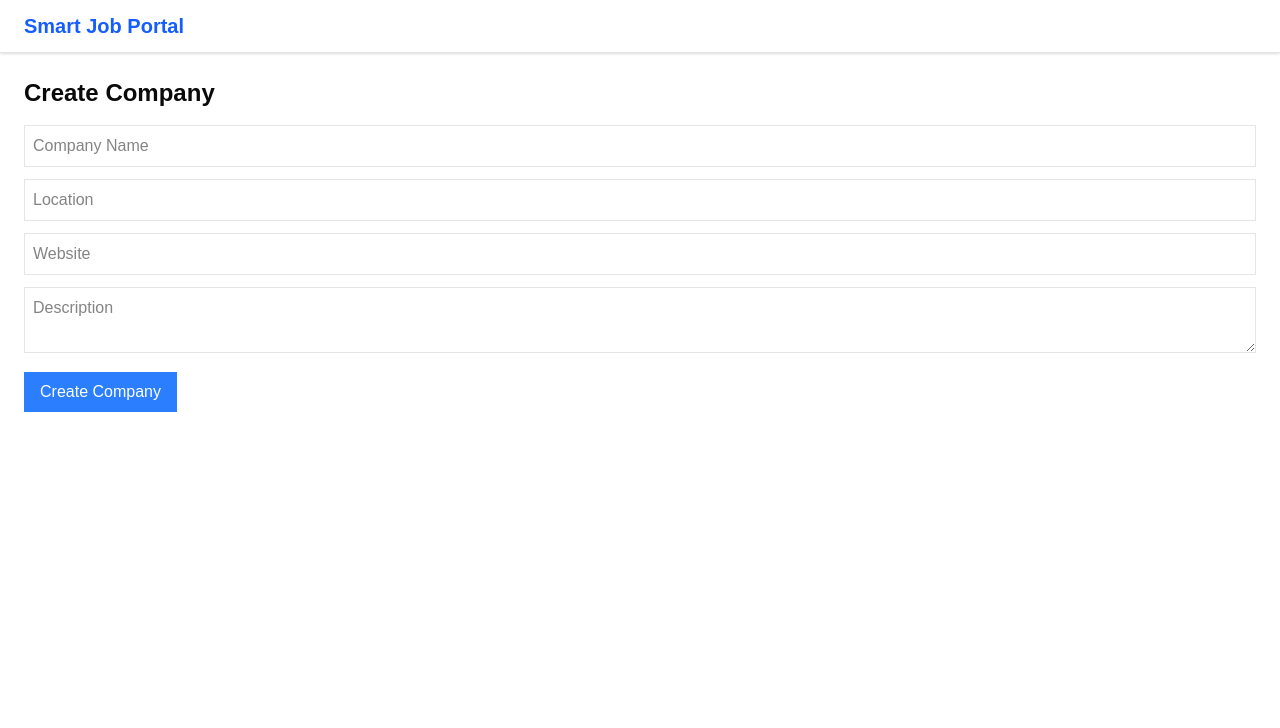
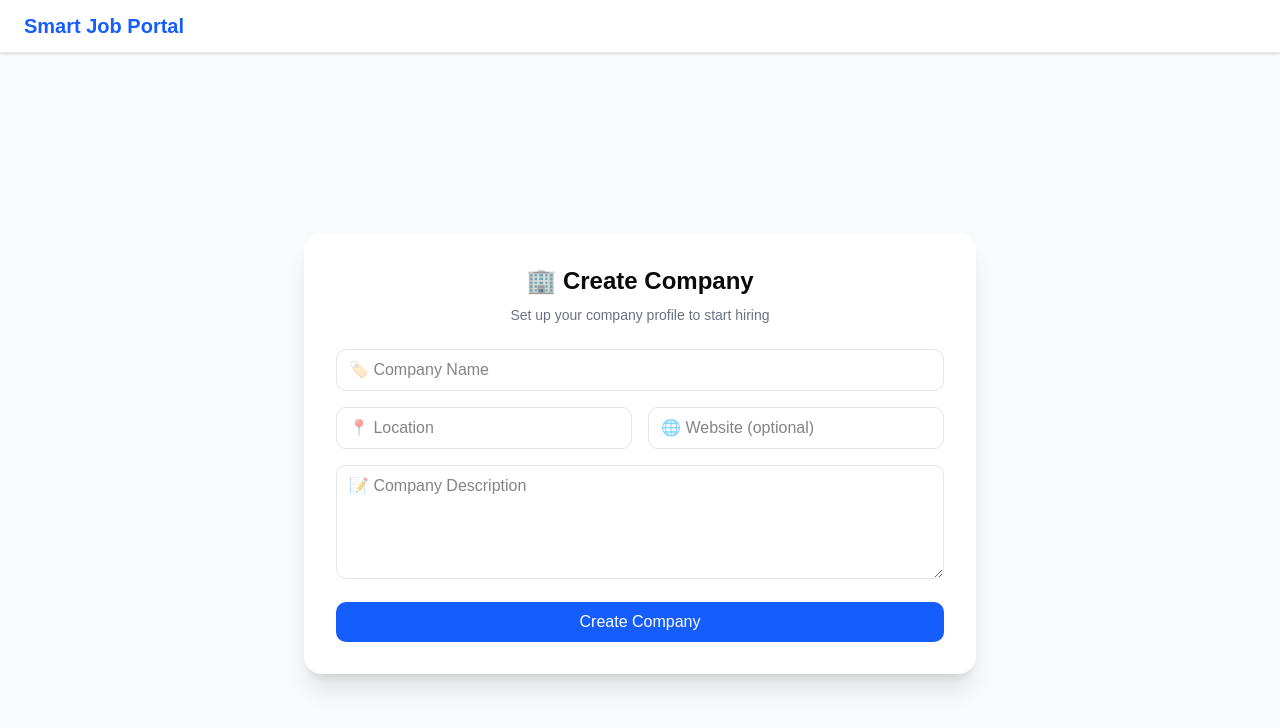
Before and after one commit to Ishu-47/next-gen-job-portal, a React (Vite) app in the folder smartjobportal_frontend/: page /create-company in a window 1280 px wide. Shown: the top 728 px of the page. Built offline with nearby package versions, Linux system fonts and the light colour scheme; sample sign-in values are in the browser's storage.

Commit message:
feat: update lucide-react to version 1.9.0, enhance CreateCompany and RecruiterDashboard pages with improved layout, styling, and user experience

```diff
--- a/smartjobportal_frontend/package.json
+++ b/smartjobportal_frontend/package.json
@@ -16,7 +16,7 @@
     "class-variance-authority": "^0.7.1",
     "clsx": "^2.1.1",
     "framer-motion": "^12.38.0",
-    "lucide-react": "^1.7.0",
+    "lucide-react": "^1.9.0",
     "radix-ui": "^1.4.3",
     "react": "^19.2.0",
     "react-dom": "^19.2.0",
--- a/smartjobportal_frontend/src/pages/CreateCompany.jsx
+++ b/smartjobportal_frontend/src/pages/CreateCompany.jsx
@@ -2,66 +2,117 @@ import { useState } from "react";
 import { createCompany } from "../services/companyService";
 
 function CreateCompany() {
+
+    const [loading, setLoading] = useState(false);
+
     const [form, setForm] = useState({
         name: "",
         description: "",
         location: "",
         website: ""
     });
+
     const handleChange = (e) => {
         setForm({
-            ...form, [e.target.name]: e.target.value
+            ...form,
+            [e.target.name]: e.target.value
         });
     };
+
     const handleSubmit = async (e) => {
         e.preventDefault();
+        setLoading(true);
+
         try {
             await createCompany(form);
 
-            alert("Company created");
+            alert("Company created successfully ✅");
+
+            setForm({
+                name: "",
+                description: "",
+                location: "",
+                website: ""
+            });
+
         } catch (err) {
-            alert("Error creating company");
+            alert(err?.response?.data?.message || "Error creating company ❌");
+        } finally {
+            setLoading(false);
         }
     };
 
     return (
-        <div className="p-6">
-            <h1 className="text-2xl font-bold mb-4">
-                Create Company
+    <div className="min-h-screen bg-gray-50 flex justify-center items-center px-4">
+
+        <div className="w-full max-w-2xl bg-white shadow-xl rounded-2xl p-8">
+
+            {/* Header */}
+            <h1 className="text-2xl font-bold text-center mb-2">
+                🏢 Create Company
             </h1>
-            <form onSubmit={handleSubmit}>
+            <p className="text-sm text-gray-500 text-center mb-6">
+                Set up your company profile to start hiring
+            </p>
+
+            <form onSubmit={handleSubmit} className="space-y-4">
+
+                {/* Name */}
                 <input
                     name="name"
-                    placeholder="Company Name"
+                    value={form.name}
+                    placeholder="🏷️ Company Name"
                     onChange={handleChange}
-                    className="border p-2 mb-3 w-full"
+                    className="w-full border rounded-lg px-3 py-2 focus:ring-2 focus:ring-blue-500 outline-none"
+                    required
                 />
+
+                {/* Location + Website */}
+                <div className="grid md:grid-cols-2 gap-4">
 
                     <input
                         name="location"
-                    placeholder="Location"
+                        value={form.location}
+                        placeholder="📍 Location"
                         onChange={handleChange}
-                    className="border p-2 mb-3 w-full"
+                        className="border rounded-lg px-3 py-2 focus:ring-2 focus:ring-blue-500 outline-none"
+                        required
                     />
 
                     <input
                         name="website"
-                    placeholder="Website"
+                        value={form.website}
+                        placeholder="🌐 Website (optional)"
                         onChange={handleChange}
-                    className="border p-2 mb-3 w-full"
+                        className="border rounded-lg px-3 py-2 focus:ring-2 focus:ring-blue-500 outline-none"
                     />
 
+                </div>
+
+                {/* Description */}
                 <textarea
                     name="description"
-                    placeholder="Description"
+                    value={form.description}
+                    placeholder="📝 Company Description"
                     onChange={handleChange}
-                    className="border p-2 mb-3 w-full"
+                    rows={4}
+                    className="w-full border rounded-lg px-3 py-2 focus:ring-2 focus:ring-blue-500 outline-none"
                 />
-                <button className="bg-blue-500 text-white px-4 py-2">
-                    Create Company
+
+                {/* Button */}
+                <button
+                    type="submit"
+                    disabled={loading}
+                    className="w-full bg-blue-600 text-white py-2 rounded-lg hover:bg-blue-700 transition font-medium"
+                >
+                    {loading ? "Creating..." : "Create Company"}
                 </button>
+
             </form>
+
+        </div>
     </div>
 );
 }
+
 export default CreateCompany;
--- a/smartjobportal_frontend/src/pages/RecruiterDashboard.jsx
+++ b/smartjobportal_frontend/src/pages/RecruiterDashboard.jsx
@@ -3,35 +3,77 @@ import { Link } from "react-router-dom";
 function RecruiterDashboard() {
 
   return (
-    <div className="p-6">
+    <div className="min-h-screen bg-gray-50 px-6 py-8">
 
-      <h1 className="text-2xl font-bold mb-6">
-        Recruiter Dashboard
+      {/* HERO */}
+      <div className="max-w-7xl mx-auto mb-8">
+        <div className="bg-linear-to-r from-indigo-600 to-purple-600 text-white rounded-2xl p-8 shadow-md">
+          <h1 className="text-3xl font-bold mb-2">
+            Recruiter Dashboard 🚀
           </h1>
+          <p className="text-sm text-indigo-100">
+            Manage your company, post jobs, and hire the best talent
+          </p>
+        </div>
+      </div>
 
-      <div className="space-y-4">
+      {/* ACTION CARDS */}
+      <div className="max-w-7xl mx-auto grid md:grid-cols-2 lg:grid-cols-3 gap-6">
 
+        {/* Create Company */}
         <Link
           to="/create-company"
-          className="block bg-blue-500 text-white p-3 rounded"
+          className="group bg-white border rounded-2xl p-6 shadow-sm hover:shadow-xl transition-all duration-300"
         >
+          <div className="text-4xl mb-3">🏢</div>
+          <h2 className="text-lg font-semibold text-gray-800 group-hover:text-blue-600">
             Create Company
+          </h2>
+          <p className="text-sm text-gray-500 mt-1">
+            Set up your company profile to start hiring
+          </p>
         </Link>
 
+        {/* Post Job */}
         <Link
           to="/post-job"
-          className="block bg-green-500 text-white p-3 rounded"
+          className="group bg-white border rounded-2xl p-6 shadow-sm hover:shadow-xl transition-all duration-300"
         >
+          <div className="text-4xl mb-3">💼</div>
+          <h2 className="text-lg font-semibold text-gray-800 group-hover:text-green-600">
             Post Job
+          </h2>
+          <p className="text-sm text-gray-500 mt-1">
+            Create and publish job listings for candidates
+          </p>
         </Link>
+
+        {/* View Applications */}
         <Link
           to="/recruiter/applications"
-                    className="bg-purple-500 text-white px-4 py-2"
+          className="group bg-white border rounded-2xl p-6 shadow-sm hover:shadow-xl transition-all duration-300"
         >
+          <div className="text-4xl mb-3">📄</div>
+          <h2 className="text-lg font-semibold text-gray-800 group-hover:text-purple-600">
             View Applications
+          </h2>
+          <p className="text-sm text-gray-500 mt-1">
+            Review and manage candidate applications
+          </p>
         </Link>
 
+      </div>
 
+      {/* EXTRA SECTION (premium touch) */}
+      <div className="max-w-7xl mx-auto mt-10 bg-white rounded-2xl p-6 shadow-sm border">
+        <h2 className="text-lg font-semibold mb-3">
+          Hiring Tips 💡
+        </h2>
+        <ul className="text-sm text-gray-600 space-y-2">
+          <li>• Write clear and detailed job descriptions</li>
+          <li>• Highlight required skills accurately</li>
+          <li>• Review applications regularly for best candidates</li>
+        </ul>
       </div>
 
     </div>
```
Also changed, not shown: 1 other file (tests, documents, lock files or other folders). Lines whose indentation alone changed are shown as unchanged.
